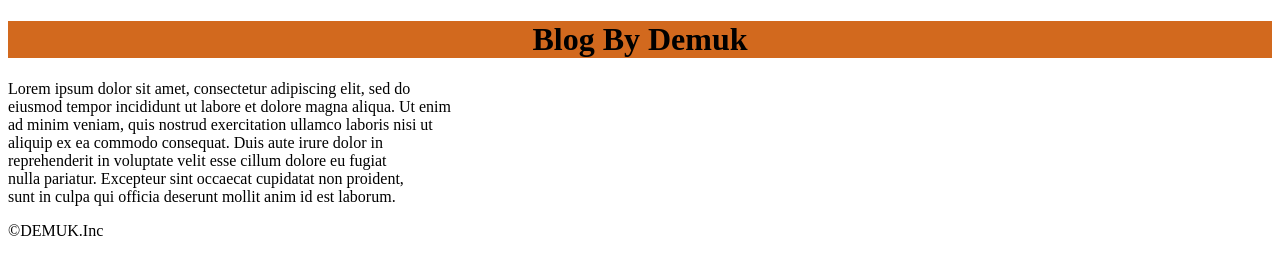
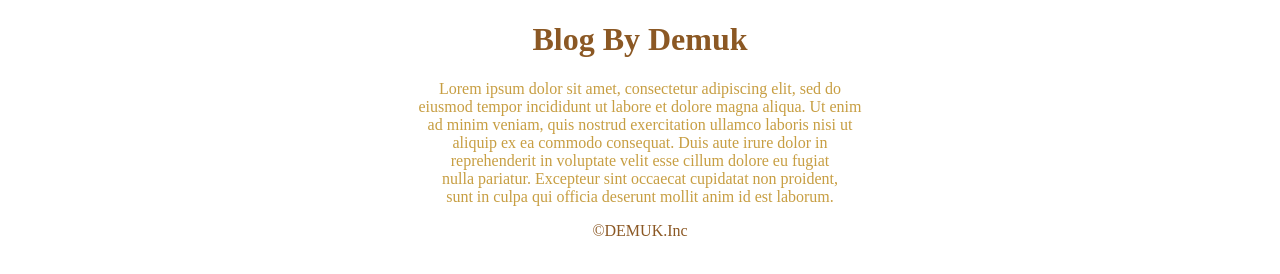
Before and after one commit to demuk/Blog-post, a plain HTML site: page index.html in a window 1280 px wide. Drawn offline with Linux system fonts and the light colour scheme.

Commit message:
added styling to h1, paragraph and the footer text

```diff
--- a/style.css
+++ b/style.css
@@ -1,4 +1,15 @@
 h1 {
     text-align: center;
-    background-color: chocolate;
+    color: #8b5824;
 }
+
+
+#paragraph-text{
+    color: #c79e42;
+    text-align: center;
+}
+
+#footer {
+    color: #8b5824;
+    text-align: center;
+}
```
